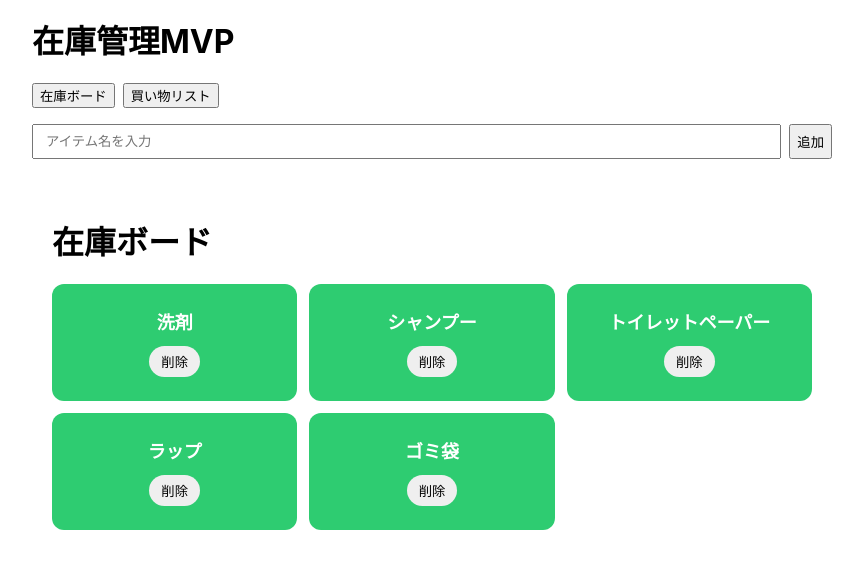
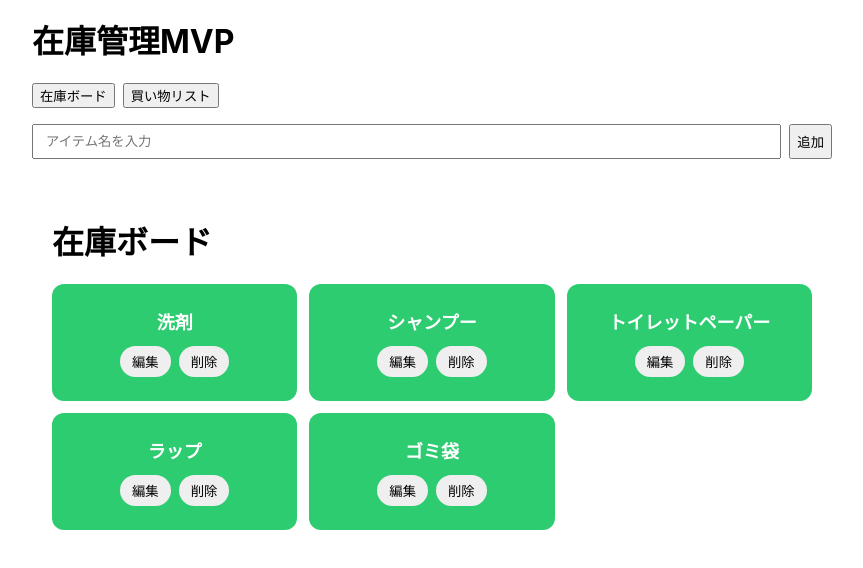
Before and after one commit to sho-inoue06/kanban-app, a React (Create React App) app: page / in a window 1280 px wide. Shown: the top 568 px of the page, without its empty margins (208-1071 px from the left). Built offline with nearby package versions, Linux system fonts and the light colour scheme.

Commit message:
feat: edit items

```diff
--- a/src/App.js
+++ b/src/App.js
@@ -62,6 +62,17 @@ function App() {
     setItems((prevItems) => prevItems.filter((item) => item.id !== id));
   };
 
+  const handleEditItem = (id, name) => {
+    const trimmedName = name.trim();
+    if (!trimmedName) return;
+
+    setItems((prevItems) =>
+      prevItems.map((item) =>
+        item.id === id ? { ...item, name: trimmedName } : item
+      )
+    );
+  };
+
   return (
     <div style={{ padding: 16, maxWidth: 800, margin: "0 auto" }}>
       <h1 style={{ marginTop: 0 }}>在庫管理MVP</h1>
@@ -82,6 +93,7 @@ function App() {
             items={items}
             onIssue={handleIssue}
             onDelete={handleDeleteItem}
+            onEdit={handleEditItem}
           />
         </>
       )}
--- a/src/ItemCard.js
+++ b/src/ItemCard.js
@@ -1,7 +1,38 @@
-function ItemCard({ item, onTap, onDelete }) {
+import { useState } from "react";
+
+function ItemCard({ item, onTap, onDelete, onEdit }) {
+  const [isEditing, setIsEditing] = useState(false);
+  const [draftName, setDraftName] = useState(item.name);
+
+  const startEdit = (event) => {
+    event.stopPropagation();
+    setDraftName(item.name);
+    setIsEditing(true);
+  };
+
+  const cancelEdit = (event) => {
+    event.stopPropagation();
+    setDraftName(item.name);
+    setIsEditing(false);
+  };
+
+  const saveEdit = (event) => {
+    event.stopPropagation();
+
+    const trimmedName = draftName.trim();
+    if (!trimmedName) return;
+
+    onEdit(item.id, trimmedName);
+    setIsEditing(false);
+  };
+
   return (
     <div
-      onClick={() => onTap(item.id)}
+      onClick={() => {
+        if (!isEditing) {
+          onTap(item.id);
+        }
+      }}
       style={{
         backgroundColor: item.issued ? "#e74c3c" : "#2ecc71",
         color: "white",
@@ -17,7 +48,62 @@ function ItemCard({ item, onTap, onDelete }) {
         userSelect: "none",
       }}
     >
+      {isEditing ? (
+        <>
+          <input
+            type="text"
+            value={draftName}
+            onClick={(event) => event.stopPropagation()}
+            onChange={(event) => setDraftName(event.target.value)}
+            style={{
+              padding: "8px 10px",
+              borderRadius: "8px",
+              border: "none",
+            }}
+          />
+          <div style={{ display: "flex", justifyContent: "center", gap: "8px" }}>
+            <button
+              type="button"
+              onClick={saveEdit}
+              style={{
+                border: "none",
+                borderRadius: "999px",
+                padding: "6px 12px",
+                cursor: "pointer",
+              }}
+            >
+              保存
+            </button>
+            <button
+              type="button"
+              onClick={cancelEdit}
+              style={{
+                border: "none",
+                borderRadius: "999px",
+                padding: "6px 12px",
+                cursor: "pointer",
+              }}
+            >
+              キャンセル
+            </button>
+          </div>
+        </>
+      ) : (
+        <>
           <div>{item.name}</div>
+          <div style={{ display: "flex", justifyContent: "center", gap: "8px" }}>
+            <button
+              type="button"
+              onClick={startEdit}
+              style={{
+                border: "none",
+                borderRadius: "999px",
+                padding: "6px 12px",
+                cursor: "pointer",
+              }}
+            >
+              編集
+            </button>
             <button
               type="button"
               onClick={(event) => {
@@ -25,7 +111,6 @@ function ItemCard({ item, onTap, onDelete }) {
                 onDelete(item.id);
               }}
               style={{
-          alignSelf: "center",
                 border: "none",
                 borderRadius: "999px",
                 padding: "6px 12px",
@@ -35,6 +120,9 @@ function ItemCard({ item, onTap, onDelete }) {
               削除
             </button>
           </div>
+        </>
+      )}
+    </div>
   );
 }
 
--- a/src/StockBoard.js
+++ b/src/StockBoard.js
@@ -1,7 +1,7 @@
 import React from "react";
 import ItemCard from "./ItemCard";
 
-function StockBoard({ items = [], onIssue, onDelete }) {
+function StockBoard({ items = [], onIssue, onDelete, onEdit }) {
   const handleTap = (id) => {
     const item = items.find((x) => x.id === id);
     if (!item) return;
@@ -25,6 +25,7 @@ function StockBoard({ items = [], onIssue, onDelete }) {
             item={item}
             onTap={handleTap}
             onDelete={onDelete}
+            onEdit={onEdit}
           />
         ))}
       </div>
```
Lines whose indentation alone changed are shown as unchanged.
